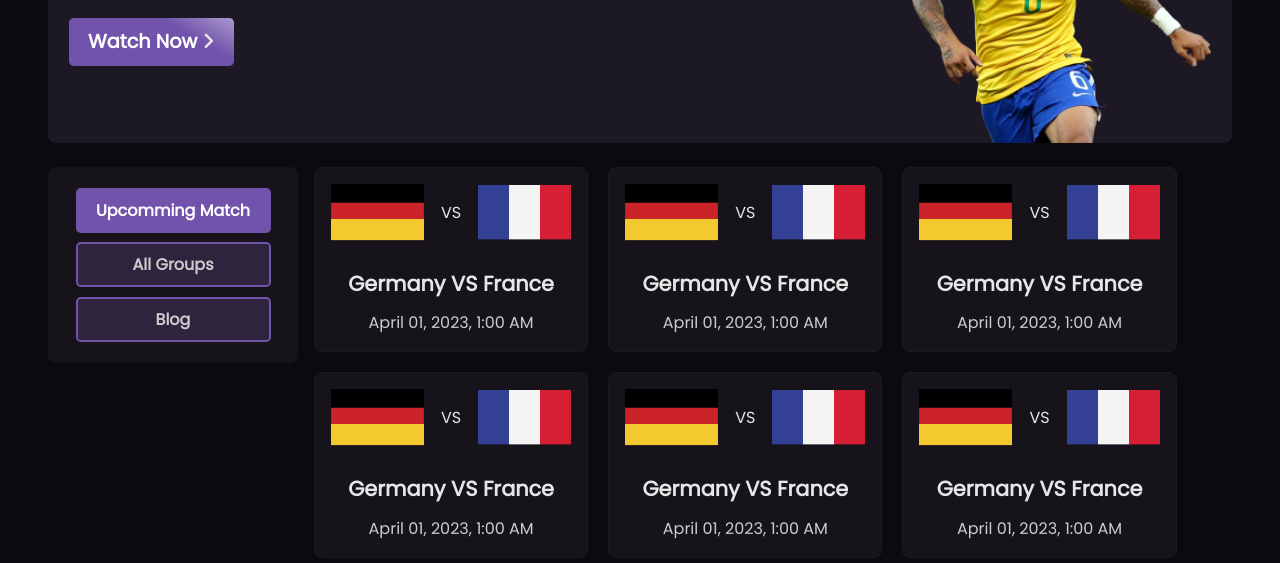
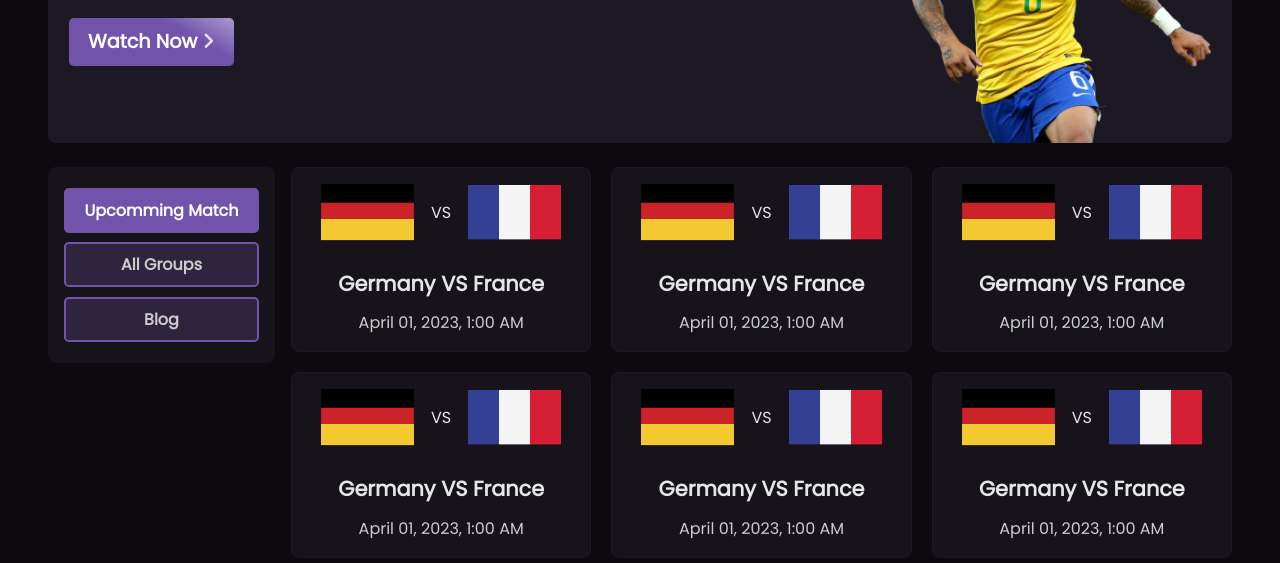
Before and after one commit to PJAheibam/world-cup, a plain HTML site: page upcomming-match.html in a window 1280 px wide. Shown: the part 237-800 px from the top of the page. Drawn offline with Linux system fonts and the light colour scheme.

Commit message:
width fixed

```diff
--- a/style.css
+++ b/style.css
@@ -173,7 +173,7 @@ main > .button:hover {
 
 .grid {
   display: grid;
-  box-sizing: content-box;
+  box-sizing: border-box;
   grid-template-columns: 1fr;
   grid-auto-rows: 1fr;
   margin: var(--margin-md);
@@ -384,6 +384,7 @@ main > .button:hover {
     margin: 0;
   }
   .grid {
+    width: 100%;
     grid-template-columns: repeat(2, 1fr);
     margin: 0;
   }
```
